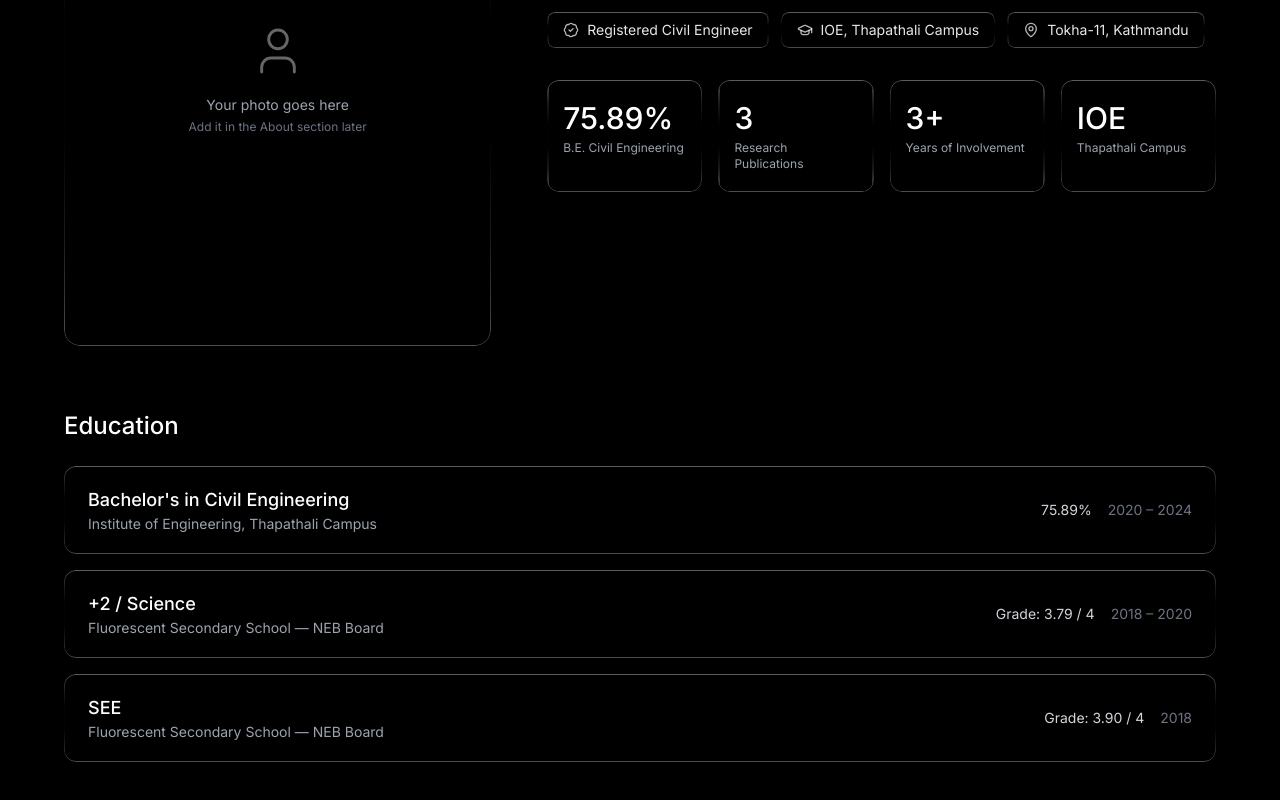
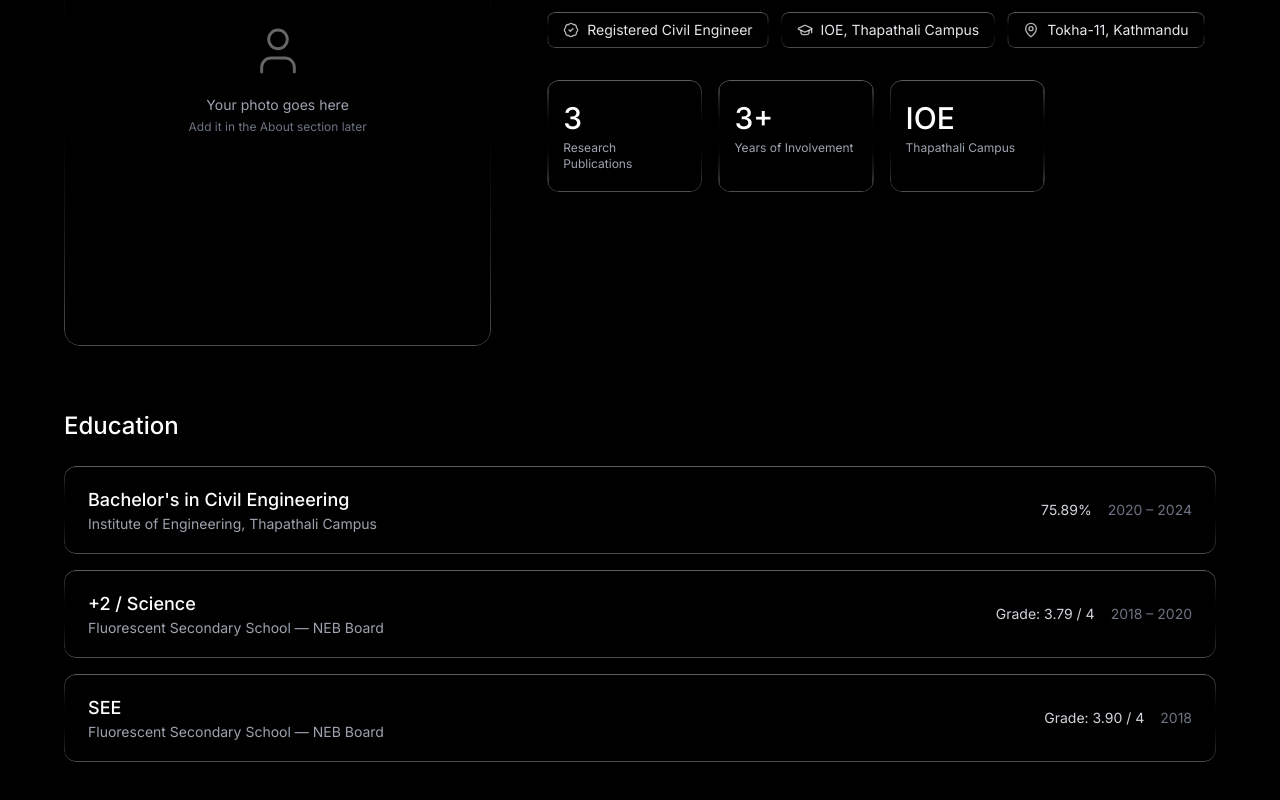
Before and after one commit to sunilpaudel3383-max/Sunil-Portfolio, a React (Vite) app: page / in a window 1280 px wide. Shown: the part 1292-2092 px from the top of the page. Built offline with nearby package versions, Linux system fonts and the light colour scheme; the HTML template or start-up script is replaced by a standard one.

Commit message:
Update data.ts

```diff
--- a/src/data.ts
+++ b/src/data.ts
@@ -10,8 +10,7 @@ export const profile = {
 }
 
 export const stats = [
-  { value: '75.89%', label: 'B.E. Civil Engineering' },
-  { value: '3', label: 'Research Publications' },
+   { value: '3', label: 'Research Publications' },
   { value: '3+', label: 'Years of Involvement' },
   { value: 'IOE', label: 'Thapathali Campus' },
 ]
```
